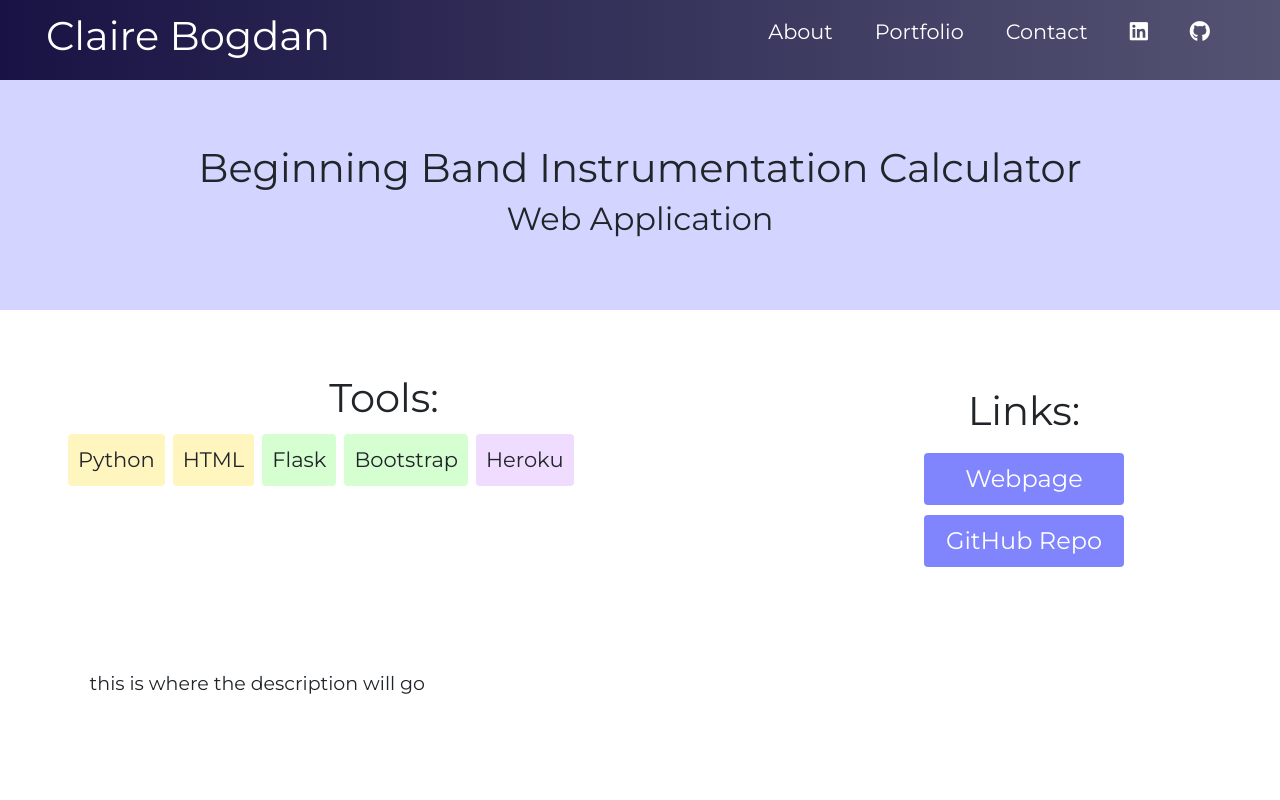
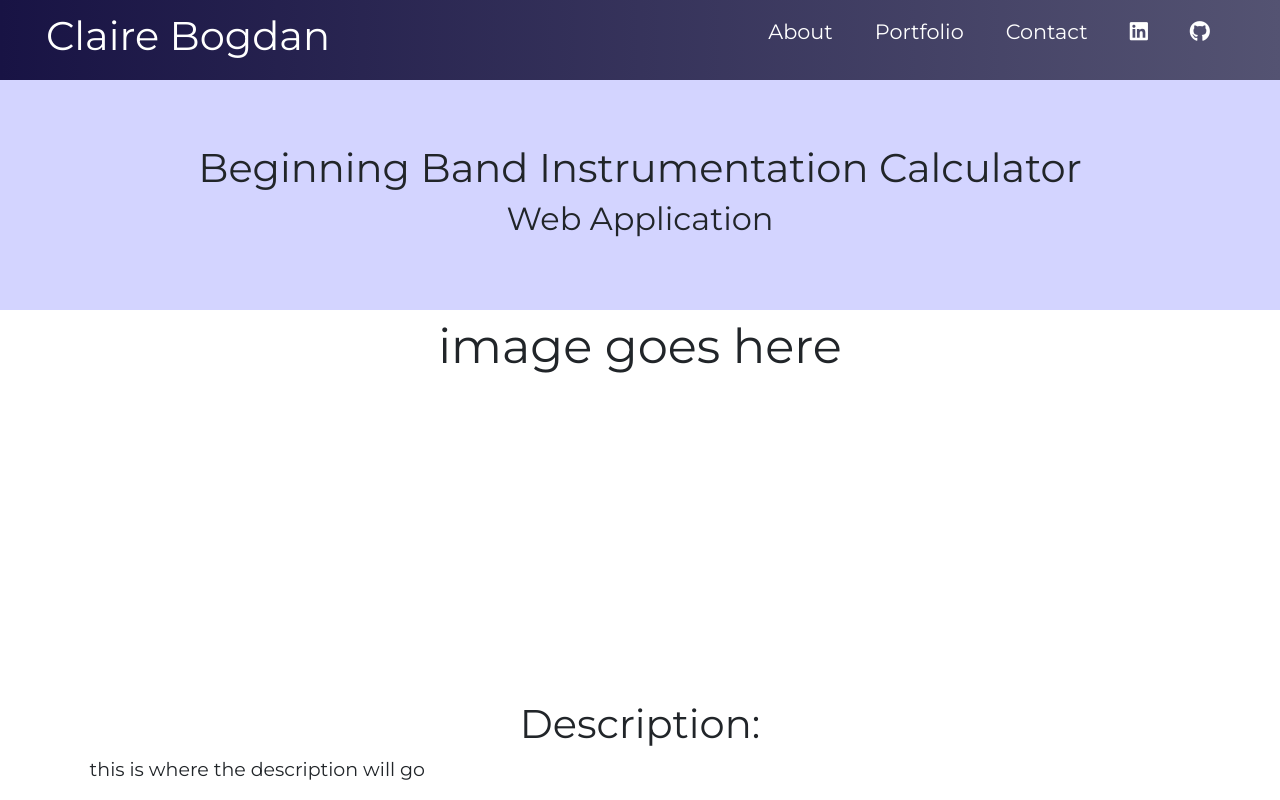
Before and after one commit to clairebogdan/portfolio, a React (Create React App) app: page /instrumentcalc in a window 1280 px wide. Shown: the top 800 px of the page. Built offline with nearby package versions, Linux system fonts and the light colour scheme; the HTML template or start-up script is replaced by a standard one.

Commit message:
Adjusted project pages so they all have the same format

```diff
--- a/src/components/pages/AppointmentManager.js
+++ b/src/components/pages/AppointmentManager.js
@@ -11,6 +11,15 @@ function AppointmentManager() {
             <div className='project-top'>
                 <h1>Appointment Manager</h1>
                 <h2>GUI Application</h2>
+            </div>
+
+            <div className='project-img'>
+                image goes here
+            </div>
+
+            <div className='description-box'>
+                <h1><center>Description:</center></h1>
+                <p>this is where the description will go</p>
             </div>
 
             <div className='tools-links'>
@@ -30,10 +39,6 @@ function AppointmentManager() {
                 </div>
             </div>
 
-            <div className='description-box'>
-                <p>this is where the description will go</p>
-            </div>
-
             <ProjectNav/>
 
         </body>
--- a/src/components/pages/BogdanReeds.js
+++ b/src/components/pages/BogdanReeds.js
@@ -13,6 +13,15 @@ function BogdanReeds() {
             <h2>CLI Application</h2>
         </div>
 
+        <div className='project-img'>
+            image goes here
+        </div>
+
+        <div className='description-box'>
+            <h1><center>Description:</center></h1>
+            <p>this is where the description will go</p>
+        </div>
+
         <div className='tools-links'>
 
             <div className='tools'>
@@ -26,10 +35,6 @@ function BogdanReeds() {
             </div>
         </div>
 
-        <div className='description-box'>
-            <p>this is where the description will go</p>
-        </div>
-
         <ProjectNav />
 
         </body>
--- a/src/components/pages/Chatbot.js
+++ b/src/components/pages/Chatbot.js
@@ -11,6 +11,15 @@ function Chatbot() {
         <div className='project-top'>
             <h1>Career Advisor Chatbot</h1>
             <h2>Pandorabots Chatbot</h2>
+        </div>
+
+        <div className='project-img'>
+            image goes here
+        </div>
+
+        <div className='description-box'>
+            <h1><center>Description:</center></h1>
+            <p>this is where the description will go</p>
         </div>
 
         <div className='tools-links'>
@@ -27,11 +36,8 @@ function Chatbot() {
             </div>
         </div>
 
-        <div className='description-box'>
-            <p>this is where the description will go</p>
-        </div>
+        <ProjectNav />
 
-        <ProjectNav />
         </body>
         </>
         );
--- a/src/components/pages/Hurricane.js
+++ b/src/components/pages/Hurricane.js
@@ -11,6 +11,15 @@ function Hurricane() {
         <div className='project-top'>
             <h1>Hurricane Cleanup Robot Simulation</h1>
             <h2>CoppeliaSim Simulation</h2>
+        </div>
+
+        <div className='project-img'>
+            image goes here
+        </div>
+
+        <div className='description-box'>
+            <h1><center>Description:</center></h1>
+            <p>this is where the description will go</p>
         </div>
 
         <div className='tools-links'>
@@ -27,11 +36,8 @@ function Hurricane() {
             </div>
         </div>
 
-        <div className='description-box'>
-            <p>this is where the description will go</p>
-        </div>
+        <ProjectNav />
 
-        <ProjectNav />
         </body>
         </>
         );
--- a/src/components/pages/InstrumentCalc.js
+++ b/src/components/pages/InstrumentCalc.js
@@ -11,6 +11,15 @@ function InstrumentCalc() {
         <div className='project-top'>
             <h1>Beginning Band Instrumentation Calculator</h1>
             <h2>Web Application</h2>
+        </div>
+
+        <div className='project-img'>
+            image goes here
+        </div>
+
+        <div className='description-box'>
+            <h1><center>Description:</center></h1>
+            <p>this is where the description will go</p>
         </div>
 
 
@@ -33,11 +42,8 @@ function InstrumentCalc() {
             </div>
         </div>
 
-        <div className='description-box'>
-            <p>this is where the description will go</p>
-        </div>
+        <ProjectNav />
 
-        <ProjectNav />
         </body>
         </>
         );
--- a/src/components/pages/InventoryManager.js
+++ b/src/components/pages/InventoryManager.js
@@ -11,6 +11,15 @@ function InventoryManager() {
         <div className='project-top'>
             <h1>Inventory Manager</h1>
             <h2>GUI Application</h2>
+        </div>
+
+        <div className='project-img'>
+            image goes here
+        </div>
+
+        <div className='description-box'>
+            <h1><center>Description:</center></h1>
+            <p>this is where the description will go</p>
         </div>
 
         <div className='tools-links'>
@@ -28,11 +37,8 @@ function InventoryManager() {
             </div>
         </div>
 
-        <div className='description-box'>
-            <p>this is where the description will go</p>
-        </div>
+        <ProjectNav />
 
-        <ProjectNav />
         </body>
         </>
         );
--- a/src/components/pages/PackageDelivery.js
+++ b/src/components/pages/PackageDelivery.js
@@ -14,6 +14,15 @@ function PackageDelivery() {
             <h2>CLI Application</h2>
         </div>
 
+        <div className='project-img'>
+            image goes here
+        </div>
+
+        <div className='description-box'>
+            <h1><center>Description:</center></h1>
+            <p>this is where the description will go</p>
+        </div>
+
         <div className='tools-links'>
 
             <div className='tools'>
@@ -28,11 +37,8 @@ function PackageDelivery() {
             </div>
         </div>
 
-        <div className='description-box'>
-            <p>this is where the description will go</p>
-        </div>
+        <ProjectNav />
 
-        <ProjectNav />
         </body>
 
         </>
--- a/src/components/pages/PrimeNumber.js
+++ b/src/components/pages/PrimeNumber.js
@@ -13,6 +13,15 @@ function PrimeNumber() {
                 <h2>CLI Application</h2>
             </div>
 
+            <div className='project-img'>
+                image goes here
+            </div>
+
+            <div className='description-box'>
+                <h1><center>Description:</center></h1>
+                <p>this is where the description will go</p>
+            </div>
+
             <div className='tools-links'>
 
                 <div className='tools'>
@@ -26,11 +35,6 @@ function PrimeNumber() {
                 </div>
             </div>
 
-            <div className='description-box'>
-                <p>this is where the description will go</p>
-            </div>
-
-
             <ProjectNav />
 
         </body>
--- a/src/components/pages/Roster.js
+++ b/src/components/pages/Roster.js
@@ -13,6 +13,15 @@ function Roster() {
             <h2>CLI Application</h2>
         </div>
 
+        <div className='project-img'>
+            image goes here
+        </div>
+
+        <div className='description-box'>
+            <h1><center>Description:</center></h1>
+            <p>this is where the description will go</p>
+        </div>
+
         <div className='tools-links'>
 
             <div className='tools'>
@@ -26,10 +35,6 @@ function Roster() {
             </div>
         </div>
 
-        <div className='description-box'>
-            <p>this is where the description will go</p>
-        </div>
-
         <ProjectNav/>
 
         </body>
```
